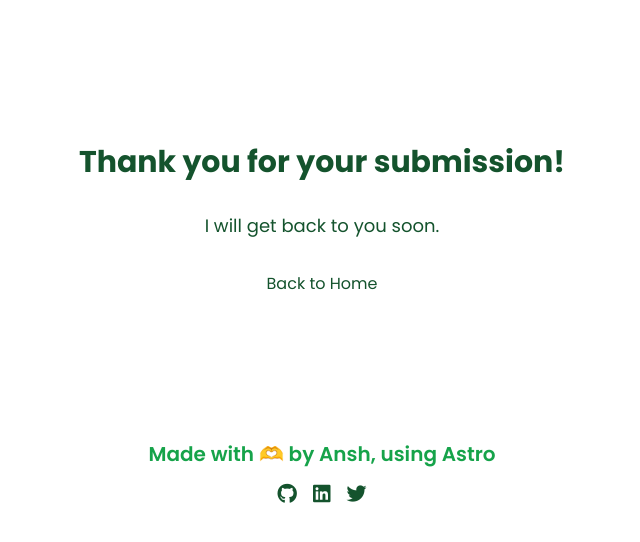
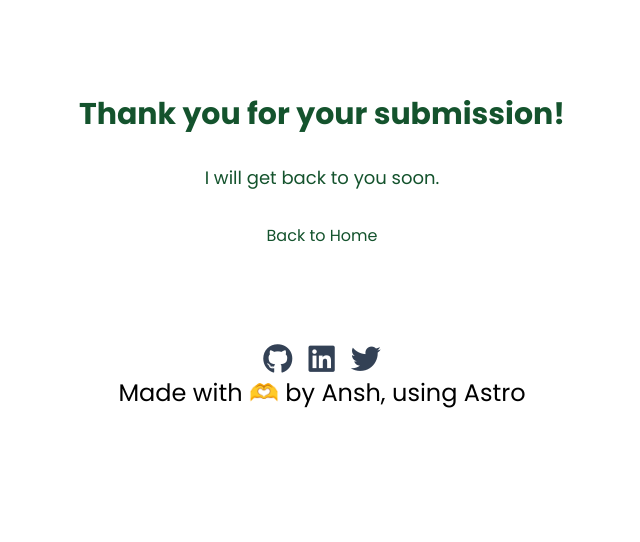
Before and after one commit to ansharora28/ansharora.dev, an Astro site: page /thanks in a window 1280 px wide. Shown: the whole page, without its empty margins (318-958 px from the left). Built offline with nearby package versions, Linux system fonts and the light colour scheme; Astro itself is replaced by a stand-in of ours.

Commit message:
reduced section bottom margin, and other stuff i can't remember

```diff
--- a/src/components/AboutMeSection.astro
+++ b/src/components/AboutMeSection.astro
@@ -18,7 +18,7 @@ import AnshWithMic from "../../public/anshnobg.png";
       <p class="text-lg md:text-xl font-normal">
         Hi! I'm Ansh, a 20 year old hobbyist developer based out of India, currently pursuing a bachelors in Computer Science.
         <br><br>
-        I'm a full stack developer who enjoys working with various front end web technologies. I'm also a community first person, who spends a lot of time building and managing developer communities.
+        I'm a full stack developer but particularly enjoy working with various front end web technologies. I'm also a community first person, who spends a lot of time building and managing developer communities.
         Currently, I'm working as an intern at FOSS United, a non profit aimed at promoting the creation and usage of Free and Open Source Software.<br><br>
         I like to say that I'm a evangelist by day and developer by night :D
 
--- a/src/components/footer.astro
+++ b/src/components/footer.astro
@@ -1,21 +1,22 @@
-<footer class="px-9 md:px-24 flex flex-col items-center justify-center">
-    <span class="text-xl font-semibold text-green-600">Made with 🫶 by Ansh, using Astro</span>
+<footer class="flex flex-col items-center justify-center">
 
-    <div class="flex items-center mt-4">
+  <div class="flex items-center">
     <div class="mr-4">
       <a href="https://github.com/ansharora28" target="_blank" rel="noopener noreferrer">
-          <i class="fab fa-github text-green-900 text-xl hover:text-black"></i>
+        <i class="fab fa-github text-slate-700 text-lg md:text-3xl font-semibold hover:text-black"></i>
       </a>
     </div>
     <div class="mr-4">
       <a href="https://linkedin.com/in/ansharorake2" target="_blank" rel="noopener noreferrer">
-          <i class="fab fa-linkedin text-green-900 text-xl hover:text-blue-800"></i>
+        <i class="fab fa-linkedin text-slate-700 text-lg md:text-3xl font-semibold hover:text-blue-800"></i>
       </a>
     </div>
     <div>
       <a href="https://twitter.com/ansharora28" target="_blank" rel="noopener noreferrer">
-          <i class="fab fa-twitter text-green-900 text-xl hover:text-blue-500"></i>
+        <i class="fab fa-twitter text-slate-700 text-lg md:text-3xl font-semibold hover:text-blue-500"></i>
       </a>
     </div>
   </div>
+  <span class="text-lg md:text-2xl font-normal">Made with 🫶 by Ansh, using Astro</span>
+
 </footer>
--- a/src/layouts/PageSection.astro
+++ b/src/layouts/PageSection.astro
@@ -5,6 +5,6 @@ interface Props {
 const props = Astro.props
 ---
 
-<section id={props.id} class="px-9 md:px-24 my-36 md:max-w-7xl md:mx-auto">
+<section id={props.id} class="px-9 md:px-24 my-24 md:max-w-7xl md:mx-auto">
     <slot />
 </section>
```
Lines whose indentation alone changed are shown as unchanged.
